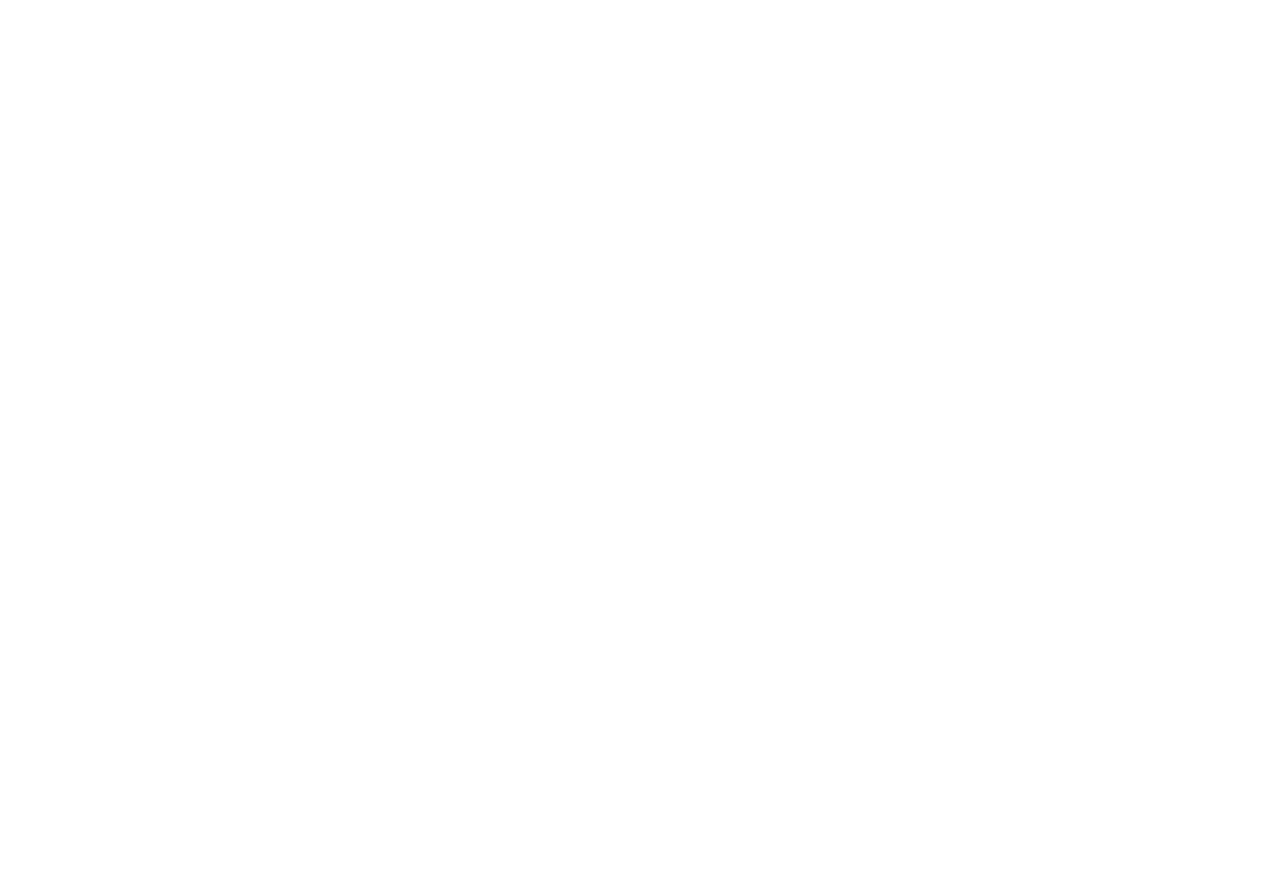
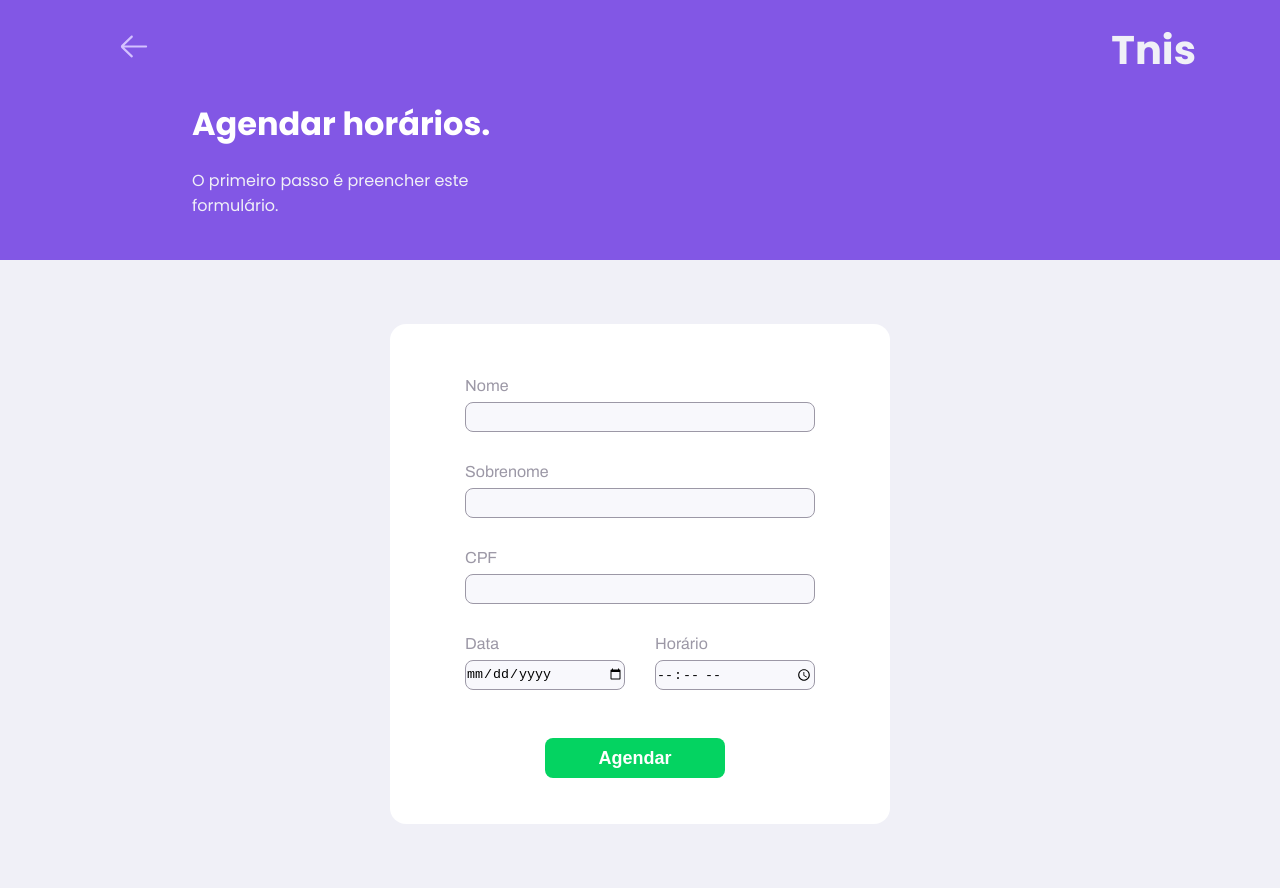
Before and after one commit to ssouzagomes/TP-Software2, a plain HTML site: page pages/Agendar/agendar.html in a window 1280 px wide. Before the commit the page ends 800 px from the top, so only its background shows below. Drawn offline with Linux system fonts and the light colour scheme.

Commit message:
front finalizado

```diff
--- a/pages/Agendar/agendar.css
+++ b/pages/Agendar/agendar.css
@@ -0,0 +1,145 @@
+* {
+  margin: 0;
+  padding: 0;
+  box-sizing: border-box;
+}
+.container {
+  width: 100vw;
+  height: 100%;
+
+  background: #F0F0F7;
+}
+
+header {
+  background-color: #8257E5;
+
+  width: 100%;
+  height: 260px;
+}
+
+#header-container {
+  font-family: Poppins;
+}
+
+#header-container img {
+  width: 100px;
+  height: 35px;
+}
+
+#header-container #logo {
+  width: 90%;
+  margin: 0 auto;
+  padding: 20px;
+  display: flex;
+  justify-content: space-between;
+  align-items: center;
+}
+
+#header-container #logo h2 {
+  color: #F0F0F7;
+  font-size: 40px;
+}
+
+#header-container #texto {
+  width: 70%;
+  margin: 0 auto;
+  display: flex;
+  flex-direction: column;
+  align-items: left;
+}
+
+#header-container #texto h1 {
+  color: #FFFFFF;
+  font-weight: bold;
+  font-size: 32px;
+}
+
+#header-container #texto h2 {
+  color: #F0F0F7;
+  font-weight: 400;
+  font-size: 16px;
+  margin-top: 20px;
+}
+
+main {
+  display: flex;
+  justify-content: center;
+
+  width: 100%;
+  margin-top: 64px;
+}
+
+.card {
+  width: 500px;
+  height: 500px;
+  background: #FFFFFF;
+  font-family: Archivo;
+  font-size: 20px;
+  line-height: 32px;
+
+  border-radius: 16px;
+  margin-bottom: 64px;
+
+  display: flex;
+  flex-direction: column;
+  align-items: center;
+  justify-content: center;
+}
+
+.campos-form {
+  display: flex;
+  flex-direction: column;
+
+  margin-bottom: 24px;
+}
+
+.campos-form label {
+  color: #9C98A6;
+  font-size: 16px;
+}
+
+.campos-form input {
+  border: 1px solid #9C98A6;
+  background: #F8F8FC;
+
+  width: 350px;
+  height: 30px;
+
+  border-radius: 8px;
+}
+
+#data-horario {
+  display: flex;
+  justify-content: space-between;
+  flex-direction: row;
+}
+
+#data-horario input {
+  width: 160px;
+}
+
+button {
+  display: flex;
+  align-items: center;
+  justify-content: center;
+  margin-top: 24px;
+  margin-left: 80px;
+
+  width: 180px;
+  height: 40px;
+
+  background: #04D361;
+  border: none;
+  border-radius: 8px;
+
+  font-weight: bold;
+  font-size: 18px;
+  color: #FFFFFF;
+
+  transition: color 0.15ms;
+  cursor: pointer;
+}
+
+button:hover {
+  background-color: #04bf58;
+}
--- a/pages/Agendar/agendar.html
+++ b/pages/Agendar/agendar.html
@@ -0,0 +1,68 @@
+<!DOCTYPE html>
+<html lang="pt_br">
+<head>
+  <meta charset="UTF-8">
+  <meta name="viewport" content="width=device-width, initial-scale=1.0">
+
+  <link href="agendar.css" rel="stylesheet">
+
+  <link href="https://fonts.googleapis.com/css2?family=Archivo:wght@400;700&family=Poppins:wght@400;700&display=swap" rel="stylesheet">
+  <title>Agendar Horário</title>
+</head>
+<body>
+  <div class="container">
+
+    <header>
+      <div id="header-container">
+        <div id="logo">
+          <a href="../Principal/principal.html">
+            <img src="../../assets/icon/arrow.svg" alt="Voltar">
+          </a>
+          <h2>Tnis</h2>
+        </div>
+
+        <div id="texto">
+          <h1>Agendar horários.</h1>
+          <h2>O primeiro passo é preencher este<br>formulário.</h2>
+        </div>
+      </div>
+    </header>
+
+    <main>
+      <div class="card">
+        <form action="">
+          <div class="campos-form">
+            <label for="nome">Nome</label>
+            <input type="text" id="nome">
+          </div>
+
+          <div class="campos-form">
+            <label for="sobrenome">Sobrenome</label>
+            <input type="text" id="sobrenome">
+          </div>
+
+          <div class="campos-form">
+            <label for="cpf">CPF</label>
+            <input type="text" id="cpf">
+          </div>
+
+          <div id="data-horario">
+            <div class="campos-form">
+              <label for="data">Data</label>
+              <input type="date" id="data">
+            </div>
+
+            <div class="campos-form">
+              <label for="hora">Horário</label>
+              <input type="time" id="hora">
+            </div>
+          </div>
+
+          <button type="submit">Agendar</button>
+        </form>
+      </div>
+    </main>
+
+  </div>
+</body>
+</html>
--- a/pages/Marcados/marcados.css
+++ b/pages/Marcados/marcados.css
@@ -0,0 +1,93 @@
+* {
+  margin: 0;
+  padding: 0;
+  box-sizing: border-box;
+}
+.container {
+  width: 100vw;
+  height: 100vh;
+
+  background: #F0F0F7;
+}
+
+header {
+  background-color: #8257E5;
+
+  width: 100%;
+  height: 240px;
+}
+
+#header-container {
+  font-family: Poppins;
+}
+
+#header-container img {
+  width: 100px;
+  height: 35px;
+}
+
+#header-container #logo {
+  width: 90%;
+  margin: 0 auto;
+  padding: 20px;
+  display: flex;
+  justify-content: space-between;
+  align-items: center;
+}
+
+#header-container #logo h2 {
+  color: #F0F0F7;
+  font-size: 40px;
+}
+
+#header-container #texto {
+  width: 70%;
+  margin: 0 auto;
+  display: flex;
+  align-items: left;
+
+  color: #FFFFFF;
+  font-weight: bold;
+  font-size: 32px;
+}
+
+main {
+  display: flex;
+  justify-content: center;
+
+  width: 100%;
+  margin-top: 64px;
+}
+
+.card {
+  width: 550px;
+  height: 280px;
+  background: #FFFFFF;
+  font-family: Archivo;
+  font-size: 20px;
+  line-height: 32px;
+
+  border-radius: 8px;
+
+  display: flex;
+  flex-direction: column;
+  align-items: center;
+  justify-content: center;
+}
+
+.card #dados-pessoais {
+  width: 85%;
+  display: flex;
+  justify-content: space-between;
+  padding-bottom: 50px;
+}
+
+.card #data-horario {
+  width: 85%;
+  display: flex;
+  justify-content: space-between;
+}
+
+.card #data-horario #horario {
+  padding-right: 62px;
+}
```
Also changed, not shown: index.html (+1 -1 lines), pages/Marcados/marcados.html (+61 -0 lines), pages/Principal/principal.html (+2 -2 lines).
